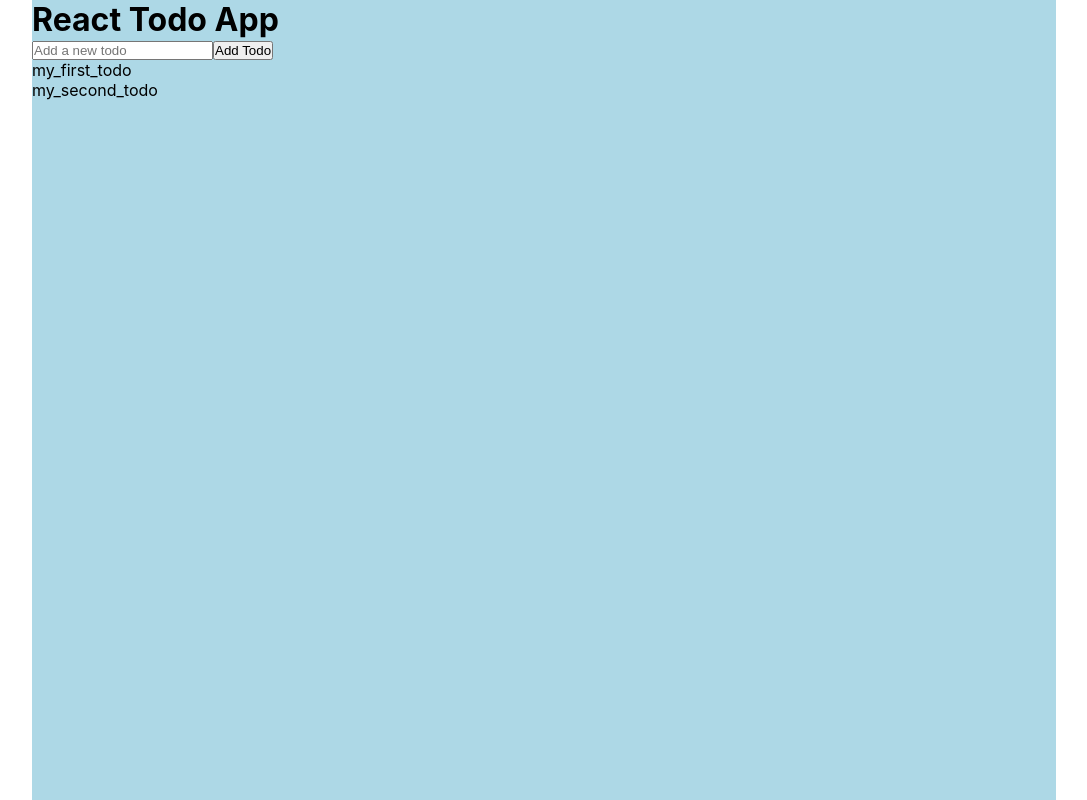
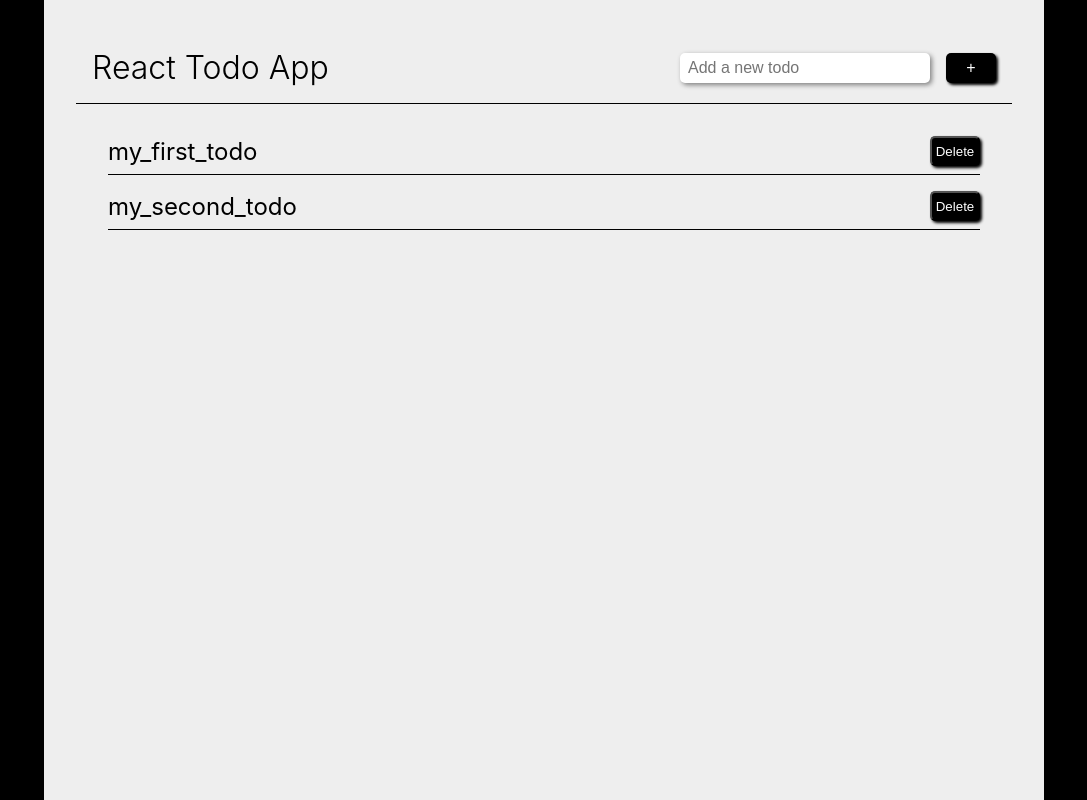
Before and after one commit to joshhammer/react-todo, a React (Create React App) app: page / in a window 1280 px wide. Shown: the whole page, without its empty margins (96-1183 px from the left). Built offline with nearby package versions, Linux system fonts and the light colour scheme.

Commit message:
add delete functionality

```diff
--- a/src/components/List/index.js
+++ b/src/components/List/index.js
@@ -11,6 +11,7 @@ const List = (props) => {
                     todo={todo}
                     key={index}
                     killTodo={props.killTodo}
+                    removeTodo={props.removeTodo}
                     />
                 })
             }
--- a/src/components/Todo/index.js
+++ b/src/components/Todo/index.js
@@ -3,6 +3,7 @@ import List from '../List'
 import { connect } from 'react-redux'
 import { addTodoAction } from '../../store/actions/addTodo'
 import { updateTodos } from '../../store/actions/updateTodos'
+import { deleteTodo } from '../../store/actions/deleteTodo'
 
 import './index.scss'
 
@@ -18,10 +19,6 @@ class Todo extends React.Component {
                 completed: false,
             },
         }
-    }
-
-    componentDidMount(){
-        console.log('PROPS: ', this.props)
     }
 
     handleChange = (event) => {
@@ -46,6 +43,15 @@ class Todo extends React.Component {
         })
     }
 
+    deleteTodo = (id) => {
+        const newTodos = this.props.todos.filter(todo => {
+            if (todo.id !== id) {
+                return todo
+            }
+        })
+        this.props.dispatch(deleteTodo(newTodos))
+    }
+
     toggleCompleted = (id) => {
         const newTodos = this.props.todos.map(todo => {
             if(todo.id === id){
@@ -54,22 +60,21 @@ class Todo extends React.Component {
             }
             return todo
         })
-        console.log(newTodos)
         this.props.dispatch(updateTodos(newTodos))
     }
 
     render() {
         return(
             <div className='todo-wrapper'>
-                <div className='todo-container'>
-                    <h1>React Todo App</h1>
+                <div className='header'>
+                    <h1 className='app-title'>React Todo App</h1>
                     <form onSubmit={this.addTodo}>
                         <input className='add-todo-field' type="text" placeholder='Add a new todo'
                         onChange={this.handleChange} value={this.state.currentTodo.title} />
-                        <button className='add-todo-btn' type='submit'>Add Todo</button>
+                        <button className='add-todo-btn' type='submit'>+</button>
                     </form>
-                    <List todos={this.props.todos} killTodo={this.toggleCompleted}/>
                 </div>
+                    <List todos={this.props.todos} killTodo={this.toggleCompleted} removeTodo={this.deleteTodo}/>
             </div>
         )
     }
--- a/src/components/Todo/index.scss
+++ b/src/components/Todo/index.scss
@@ -1,11 +1,84 @@
 .todo-wrapper {
     width: 80%;
+    max-width: 1000px;
     height: 100%;
-    background: lightblue;
+    background: rgb(238, 238, 238);
+    padding: 2rem;
+    overflow: scroll;
+}
+
+.header {
+    display: flex;
+    justify-content: space-between;
+    align-items: center;
+    border-bottom: 1px solid black;
+    padding: 1rem;
+    margin-bottom: 1rem;
+}
+
+.app-title {
+    font-weight: 300;
+}
+
+
+.add-todo-field {
+    border: none;
+    height: 30px;
+    width: 250px;
+    font-size: 1rem;
+    padding-left: .5rem;
+    border-radius: 5px;
+    box-shadow: 2px 2px 5px gray;
+    &:focus {
+        outline: none;
+    }
+}
+
+.add-todo-btn {
+    margin-left: 1rem;
+    border: none;
+    height: 30px;
+    width: 50px;
+    color: white;
+    background: black;
+    border-radius: 5px;
+    font-size: 1rem;
+    box-shadow: 2px 2px 3px black;
+    &:focus {
+        outline: none;
+    }
+    &:active {
+        box-shadow: 0 0 1px black;
+    }
 }
 
 .todos-list {
     list-style-type: none;
+    padding: 1rem 2rem;
+    overflow: scroll;
+    & li {
+    }
+}
+
+.list-element {
+    display: flex;
+    justify-content: space-between;
+    align-items: center;
+    border-bottom: 1px solid black;
+    padding: 0 0 .5rem 0;
+    font-size: 1.5rem;
+    margin-bottom: 1rem;
+    .delete-btn {
+        color: white;
+        background: black;
+        height: 30px;
+        width: 50px;
+        border-radius: 5px;
+        box-shadow: 2px 2px 3px black;
+        &:focus {
+            outline: none;
+        }
+    }
 }
 
 .completed-todo {
--- a/src/components/TodoItem/index.js
+++ b/src/components/TodoItem/index.js
@@ -2,15 +2,23 @@ import React from 'react'
 import '../Todo/index.scss'
 
 const TodoItem = (props) => {
+
     const toggleComplete = () => {
         props.killTodo(props.todo.id)
     }
 
+    const removeTodo = () => {
+        props.removeTodo(props.todo.id)
+    }
+
     return(
-        <li
-        className={ props.todo.completed ? 'completed-todo' : ''}
-        onClick={ toggleComplete }>{props.todo.title}
-        </li>
+        <div className='list-element'>
+            <li
+            className={ props.todo.completed ? 'completed-todo' : ''}
+            onClick={ toggleComplete }>{props.todo.title}
+            </li>
+            <button className='delete-btn' onClick={ removeTodo } >Delete</button>
+        </div>
     )
 }
 
--- a/src/index.scss
+++ b/src/index.scss
@@ -22,6 +22,7 @@ body {
   height: 100%;
   display: flex;
   justify-content: center;
+  background: black;
 }
 
 code {
--- /dev/null
+++ b/src/store/actions/deleteTodo.js
@@ -0,0 +1,7 @@
+export const deleteTodo = (newTodos) => (dispatch, getState) => {
+    const action = {
+        type: 'DELETE_TODO',
+        payload: newTodos
+    }
+    dispatch(action)
+}
--- a/src/store/reducers/todoReducer.js
+++ b/src/store/reducers/todoReducer.js
@@ -14,7 +14,6 @@ const initialState = {
 }
 
 export const todos = (state=initialState, action) => {
-    console.log('hello from state: ', state)
     if(action.type === 'ADD_TODO') {
         return {
             ...state,
@@ -27,5 +26,11 @@ export const todos = (state=initialState, action) => {
             todos: [...action.payload]
         }
     }
+    if(action.type === 'DELETE_TODO') {
+        return {
+            ...state,
+            todos: [...action.payload]
+        }
+    }
     return state
 }
```
